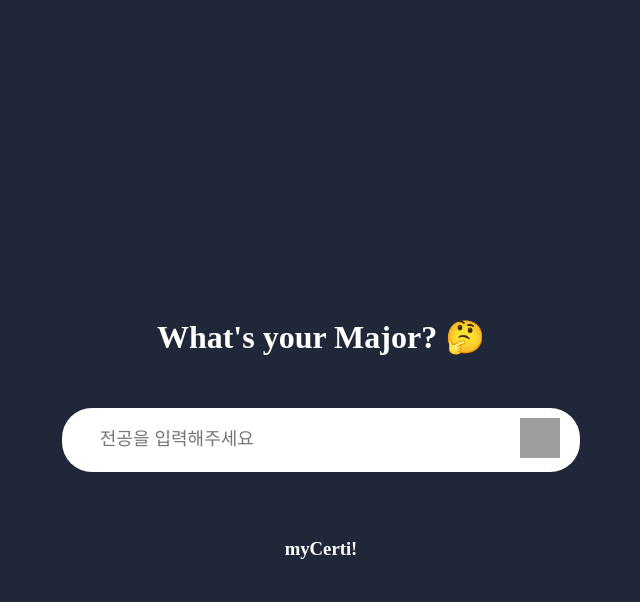
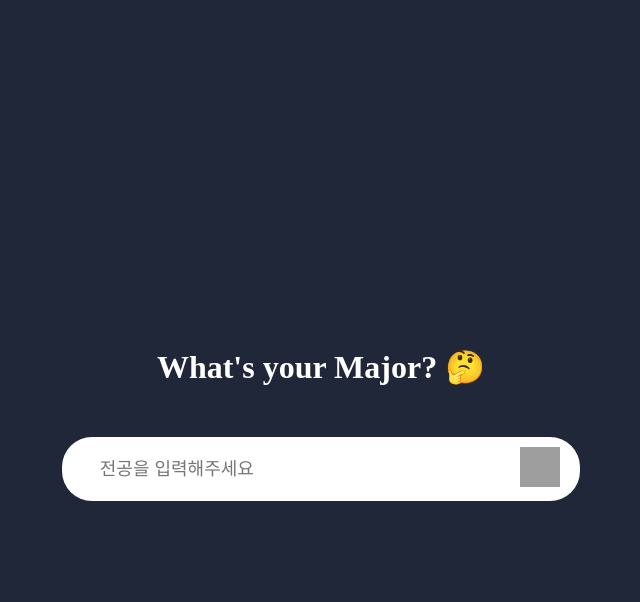
Before and after one commit to ashwon12/myCerti, a Flask app: template templates/home.html in a window 1280 px wide. Shown: the top 602 px of the page, without its empty margins (319-959 px from the left). Run offline with Flask 2, Linux system fonts and the light colour scheme; the template is opened without the code that fills it, so the values that code supplies are empty; some libraries are stand-ins or nearby versions; grey boxes are pictures that could not be loaded.

Commit message:
<modify> home layout

```diff
--- a/templates/home.html
+++ b/templates/home.html
@@ -8,7 +8,7 @@
         justify-content: center;
         align-items: center;
         width: 90%;
-        min-height: 80%;
+        min-height: 100%;
         margin: 200px 0px 40px 0px;
     }
 
@@ -16,8 +16,7 @@
         display: flex;
         flex-direction: column;
         justify-content: center;
-        width:90%;
-        min-height: 20%;
+        width: 90%;
         padding: 8px;
         margin-bottom: 100px;
         align-items: center;
@@ -98,10 +97,14 @@
                             </div>
                         </div>`
                 $('.card_container').append(temp)
-            }else{
-                $("h3").hide()
+            } else {
             }
             go_detail()
+        }
+
+        let leng = $('.card_container').children('.card').length
+        if(leng == 0){
+            $('h3').hide()
         }
     }
 
```
